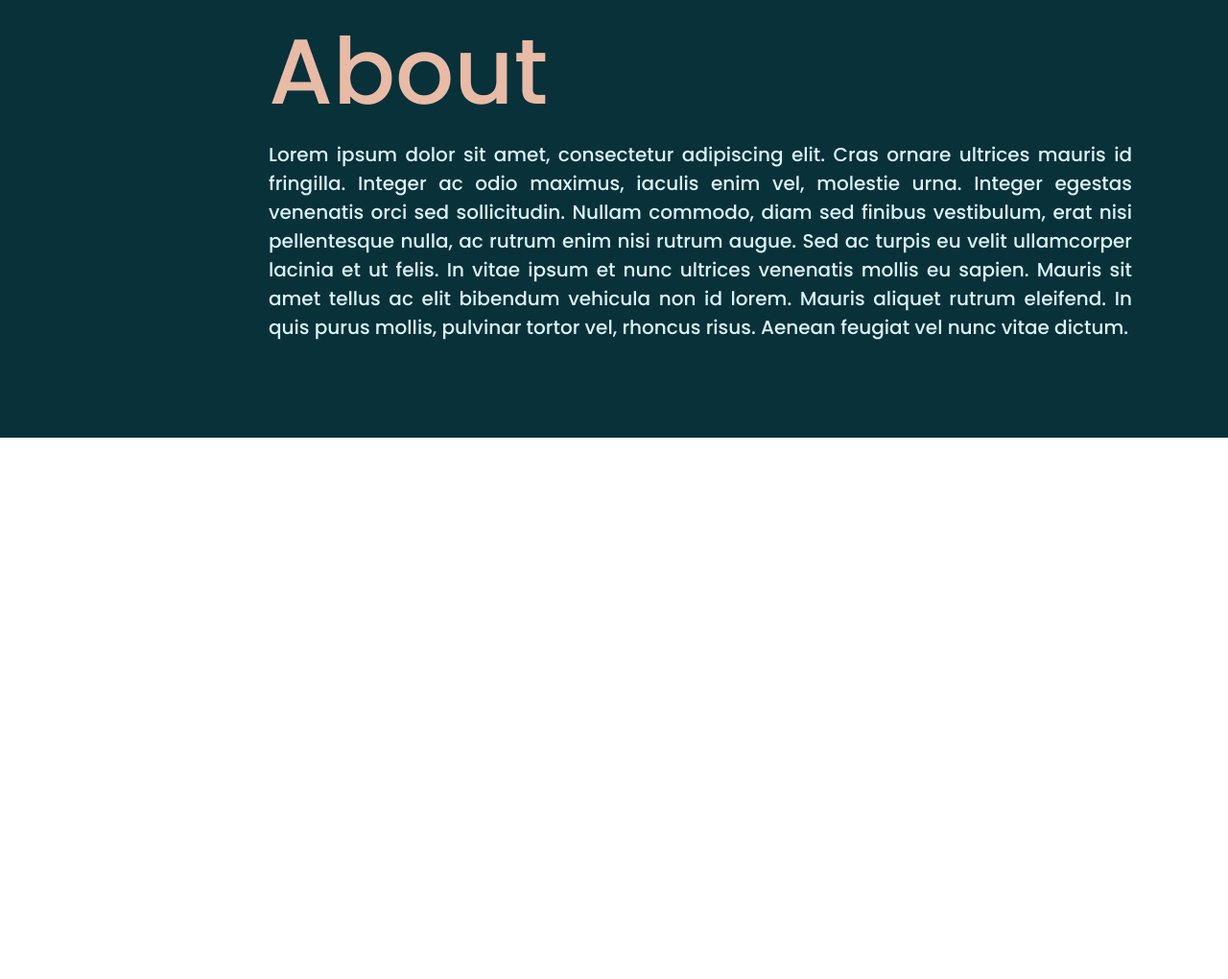
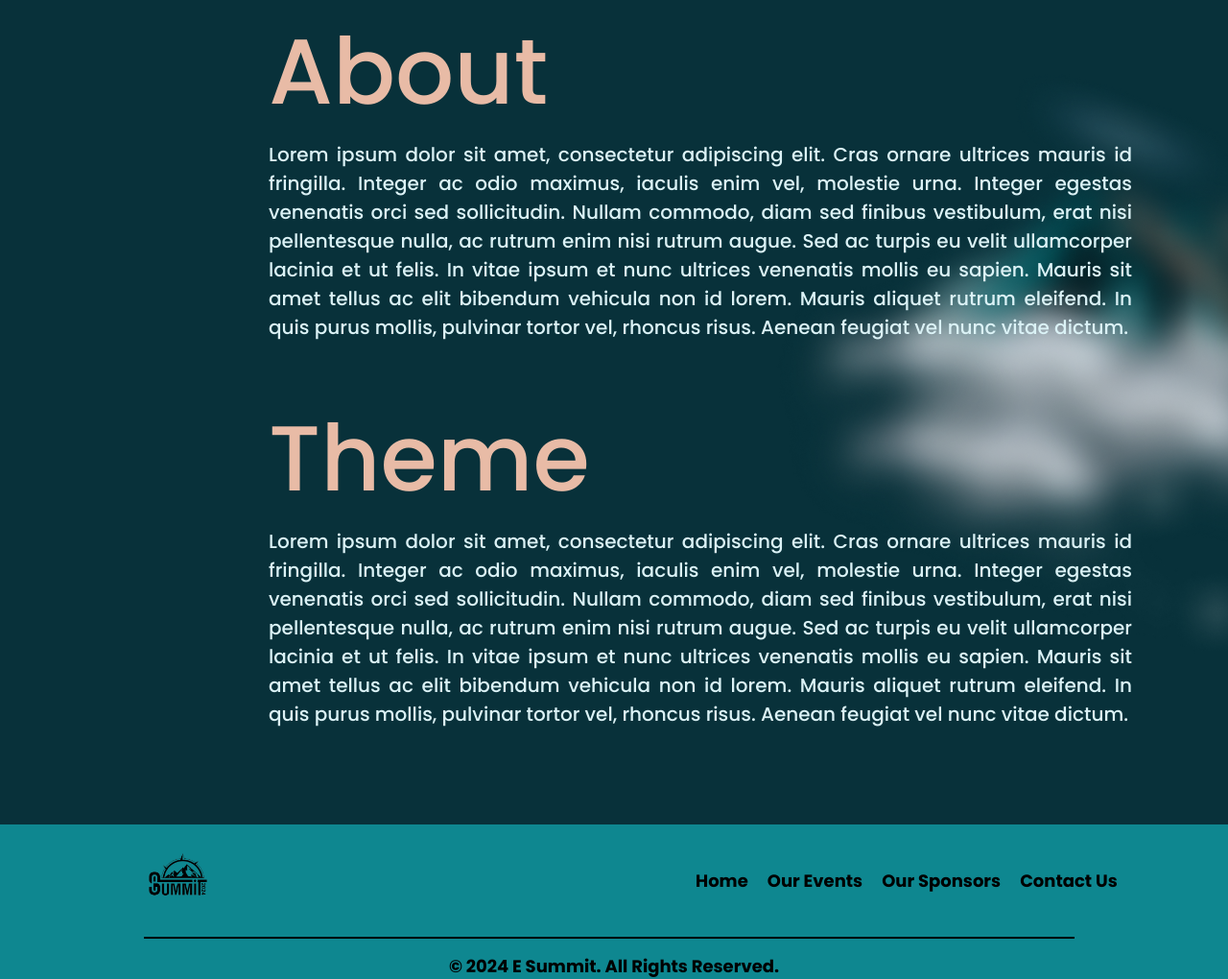
Before and after one commit to karansanghvi/esummit-landing-page, a plain HTML site: page index.html in a window 1280 px wide. Shown: the part 897-1917 px from the top of the page at 96% size. Before the commit the page ends 1353 px from the top, so only its background shows below. Drawn offline with Linux system fonts and the light colour scheme.

Commit message:
footer done

```diff
--- a/index.html
+++ b/index.html
@@ -47,6 +47,24 @@
     <div class="sec" id="sec">
       <h2>About</h2>
       <p>Lorem ipsum dolor sit amet, consectetur adipiscing elit. Cras ornare ultrices mauris id fringilla. Integer ac odio maximus, iaculis enim vel, molestie urna. Integer egestas venenatis orci sed sollicitudin. Nullam commodo, diam sed finibus vestibulum, erat nisi pellentesque nulla, ac rutrum enim nisi rutrum augue. Sed ac turpis eu velit ullamcorper lacinia et ut felis. In vitae ipsum et nunc ultrices venenatis mollis eu sapien. Mauris sit amet tellus ac elit bibendum vehicula non id lorem. Mauris aliquet rutrum eleifend. In quis purus mollis, pulvinar tortor vel, rhoncus risus. Aenean feugiat vel nunc vitae dictum.</p>
+      <br> <br>
+      <h2>Theme</h2>
+      <p>Lorem ipsum dolor sit amet, consectetur adipiscing elit. Cras ornare ultrices mauris id fringilla. Integer ac odio maximus, iaculis enim vel, molestie urna. Integer egestas venenatis orci sed sollicitudin. Nullam commodo, diam sed finibus vestibulum, erat nisi pellentesque nulla, ac rutrum enim nisi rutrum augue. Sed ac turpis eu velit ullamcorper lacinia et ut felis. In vitae ipsum et nunc ultrices venenatis mollis eu sapien. Mauris sit amet tellus ac elit bibendum vehicula non id lorem. Mauris aliquet rutrum eleifend. In quis purus mollis, pulvinar tortor vel, rhoncus risus. Aenean feugiat vel nunc vitae dictum.</p>
+    </div>
+    <div class="footer">
+      <div class="grid-footer">
+        <div>
+          <img src="./black_logo_esummit.png" alt="" class="logo2">
+        </div>
+        <div class="footer-pages">
+          <a href="#" class="active">Home</a>
+          <a href="#">Our Events</a>
+          <a href="#">Our Sponsors</a>
+          <a href="#">Contact Us</a>
+        </div>
+      </div>
+      <hr class="footer-divider">
+      <h2 class="footer-copyright">&copy; 2024 E Summit. All Rights Reserved.</h2>
     </div>
     <script>
       let stars = document.getElementById("stars");
--- a/style.css
+++ b/style.css
@@ -115,6 +115,9 @@ section img#moon
     position: relative;
     padding: 100px;
     background: #08313a;
+    background-image: url('./SS\ \(12\)\ 1.png');
+    background-repeat: no-repeat;
+    background-position: 800px;
 
 }
 .sec h2
@@ -138,3 +141,72 @@ section img#moon
     margin-left: 180px;
     text-align: justify;
 }
+
+.footer {
+    background: hsla(184, 82%, 31%, 1);
+}
+
+.footer .grid-footer {
+    display: grid;
+    grid-template-columns: 1fr 1fr;
+    gap: 20px;
+    align-items: center;
+    padding-top: 20px;
+    padding-left: 150px;
+}
+
+.footer .grid-footer .logo2 {
+    width: 70px;
+    height: 70px;
+}
+
+.footer .grid-footer .footer-pages {
+    display: flex;
+    flex-direction: row;
+}
+
+.footer .grid-footer .footer-pages a {
+    margin-right: 20px;
+    font-size: large;
+    font-weight: bold;
+    color: #000;
+    text-decoration: none;
+}
+
+.footer .footer-divider {
+    margin-left: 150px;
+    margin-right: 160px;
+    margin-top: 20px;
+    border: 1px solid black;
+}
+
+.footer .footer-copyright {
+    margin-top: 15px;
+    display: flex;
+    align-items: center;
+    justify-content: center;
+    text-align: center;
+    font-size: large;
+}
+
+@media only screen and (max-width: 767px) {
+    .footer .grid-footer {
+        grid-template-columns: 1fr;
+        padding-left: 20px;
+        padding-right: 20px;
+    }
+
+    .footer .grid-footer .footer-pages {
+        flex-direction: column;
+    }
+
+    .footer .grid-footer .footer-pages a {
+        margin-right: 0;
+        margin-bottom: 10px;
+    }
+
+    .footer .footer-divider {
+        margin-left: 20px;
+        margin-right: 20px;
+    }
+}
```
Also changed, not shown: SS (12) 1.png (added), black_logo_esummit.png (added).
